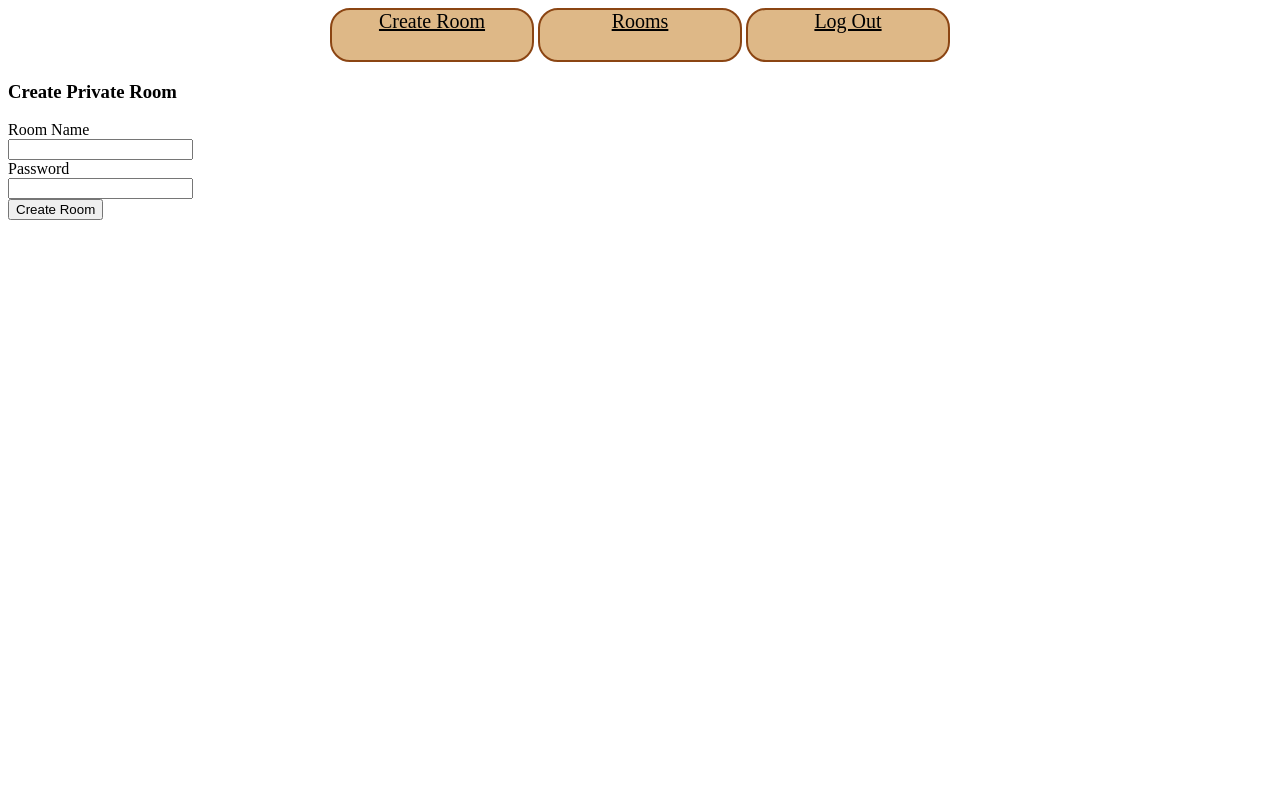
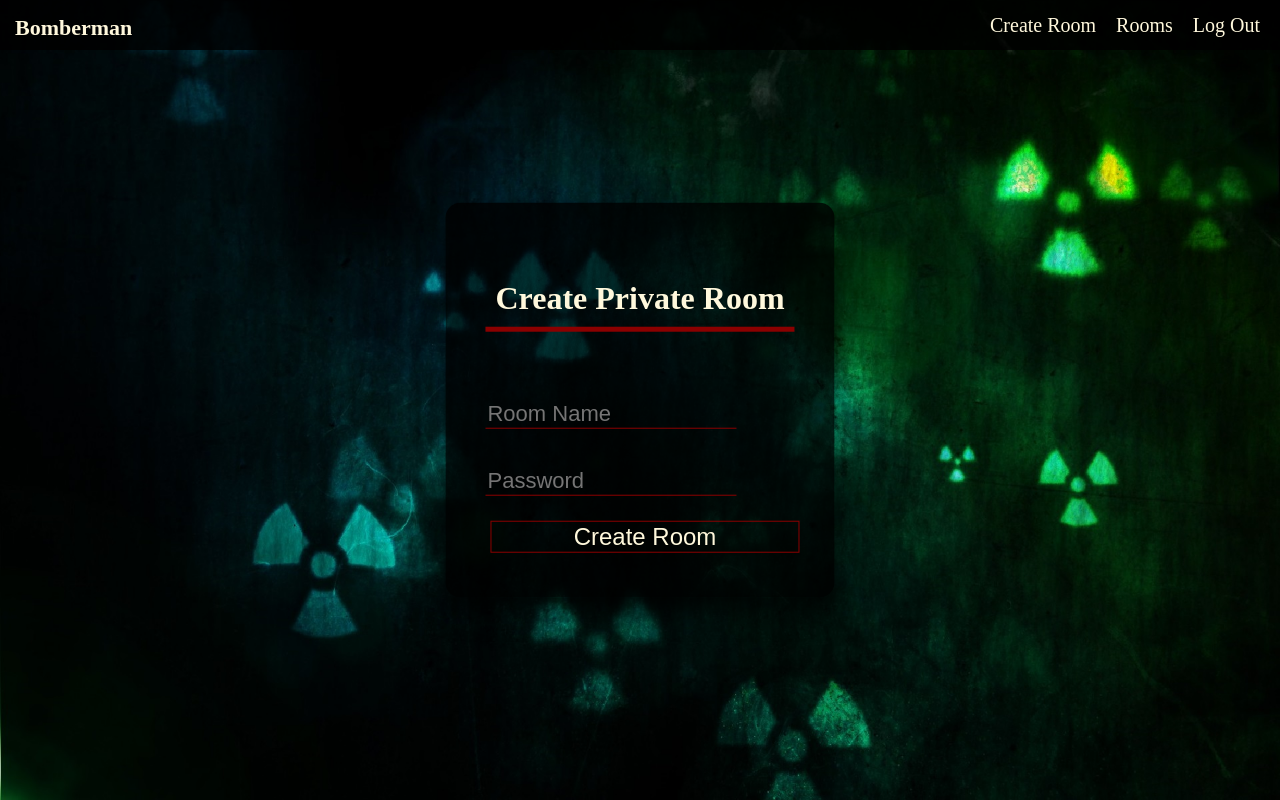
Before and after one commit to MMaGH/not-chess, a Flask app: page /create-room in a window 1280 px wide. Run offline with Flask 2, Linux system fonts and the light colour scheme; the visitor is signed in with stand-in values (Sample User, id 1).

Commit message:
basic design

```diff
--- a/static/style/style.css
+++ b/static/style/style.css
@@ -1,37 +1,151 @@
-.error-message {
-    color: red;
+body {
+    margin: 0px;
+    padding: 0;
+    background: url("/static/background/new_bombs.jpg") no-repeat 0;
+    background-position: bottom;
+    background-size: cover;
+    background-attachment: fixed;
+    width: 100%;
 }
 
-.room-row{
+h1{
+    font-size: 24px;
+    color: cornsilk;
+}
+
+.error-message {
+    color: darkred;
+}
+
+.room-row {
     border: 1px black solid;
 }
 
-.header {
-    margin-left: auto;
-    margin-right: auto;
-    width: auto;
+.box-content {
+    position: absolute;
+    top: 50%;
+    left: 50%;
+    transform: translate(-50%, -50%);
+    color: cornsilk;
+    background: rgba(0, 0, 0, 0.8);
+    padding: 40px;
+    box-sizing: border-box;
+    box-shadow: 0 15px 25px rgba(0, 0, 0, 0.8);
+    border-radius: 15px;
+}
+
+
+header {
+    height: 50px;
+    width: 100%;
+    background: rgba(0, 0, 0, 0.8);
+    z-index: 1;
+    position: sticky;
+    left: 0px;
+    top: 0px;
+}
+
+header h4 {
+    font-size: 22px;
+    color: cornsilk;
+    float: left;
+    margin: 15px;
+}
+
+
+nav {
+    float: right;
+    line-height: 50px;
+    color: cornsilk;
+    display: flex;
+    flex-wrap: wrap;
+}
+
+a {
+    color: cornsilk;
+    text-decoration: none;
+}
+
+a:hover {
+    color: cornsilk;
+    text-decoration: none;
+    font-weight: bold;
+
+}
+
+.header-elem a {
+    font-size: 20px;
+    color: cornsilk;
+    margin-right: 20px;
+    text-decoration: none;
+}
+
+a:link {
+    color: cornsilk;
+}
+
+a:visited {
+    color: cornsilk;
+}
+
+
+.box-content input {
+    outline: none;
+    background: none;
+    color: cornsilk;
+}
+
+.name-box h2 {
+    color: cornsilk;
+    font-size: 32px;
+    border-bottom: 5px solid darkred;
+    margin-bottom: 50px;
+    padding: 10px;
+    transform: translate(-50% -50%);
     text-align: center;
 }
 
-.header-elem {
-    display: inline-block;
-    font-size: 20px;
-    width: 200px;
-    height: 50px;
-    border: saddlebrown 2px solid;
-    border-radius: 20px;
-    text-align: center;
-    background: burlywood;
+.name-input {
+    border-bottom: 1px solid darkred;
+    border-left: none;
+    border-right: none;
+    border-top: none;
+    margin-bottom: 20px;
+    font-size: 22px;
+    width: 80%;
 }
 
-a:link {
-    color: black;
+.name-button {
+    width: 100%;
+    border: 1px solid darkred;
+    outline: none;
+    background: none;
+    cursor: pointer;
+    margin: 5px;
+    color: cornsilk;
+    font-size: 24px;
 }
 
-a:visited {
-    color:black;
+.room-list{
+    font-size: 22px;
+    text-align: center;
 }
 
-a:hover {
-    color: dimgrey;
+.room-list tr{
+    height: 50px;
+    margin: 10px;
 }
+
+.room-list th{
+    font-size: 24px;
+    margin: 10px;
+    padding: 10px;
+    width: auto;
+}
+
+.room-list td{
+    font-size: 20px;
+    margin: 10px;
+    padding: 10px;
+    width: auto;
+}
--- a/templates/create-room.html
+++ b/templates/create-room.html
@@ -1,13 +1,17 @@
 {% extends 'layout.html' %}
 {% block title %}Create Room{% endblock %}
 {% block main %}
-    <form method="post" action="/create-room">
-        <h3>Create Private Room</h3>
-        <p class="error-message">{{ message }}</p>
-        <label for="name">Room Name</label><br>
-        <input id="name" name="name"><br>
-        <label for="password">Password</label><br>
-        <input type="password" id="password" name="password"><br>
-        <button type="submit">Create Room</button>
-    </form>
+    <div class="box-content">
+        <div class="name-box">
+            <form method="post" action="/create-room">
+                <h2>Create Private Room</h2>
+                <p class="error-message">{{ message }}</p>
+                <label for="name"></label><br>
+                <input class="name-input" name="name" placeholder="Room Name"><br>
+                <label for="password"></label><br>
+                <input class="name-input" type="password" id="password" name="password" placeholder="Password"><br>
+                <button class="name-button" type="submit">Create Room</button>
+            </form>
+        </div>
+    </div>
 {% endblock %}
--- a/templates/layout.html
+++ b/templates/layout.html
@@ -6,14 +6,16 @@
     <link rel="stylesheet" href="{{ url_for("static", filename="style/style.css") }}">
     <script src="{{ url_for("static", filename="js/main.js") }}" type="module" defer></script>
 </head>
-<body>
-<div class="header">
-    <div class="header-elem"><a href="/create-room">Create Room</a></div>
-    <div class="header-elem"><a href="/list-rooms">Rooms</a></div>
-    <div class="header-elem"><a href="/logout">Log Out</a></div>
-</div>
-{% block main %}
+    <body>
+        <header>
+            <h4>Bomberman</h4>
+            <nav>
+                <div class="header-elem"><a href="/create-room">Create Room</a></div>
+                <div class="header-elem"><a href="/list-rooms">Rooms</a></div>
+                <div class="header-elem"><a href="/logout">Log Out</a></div>
+            </nav>
+        </header>
 
-{% endblock %}
-</body>
+    {% block main %}{% endblock %}
+    </body>
 </html>
--- a/templates/list-rooms.html
+++ b/templates/list-rooms.html
@@ -1,7 +1,8 @@
 {% extends 'layout.html' %}
 {% block title %}Room list{% endblock %}
 {% block main %}
-    <table class="room-list">
+
+    <table class="room-list box-content">
         <tr>
             <th>Room name</th>
             <th>Player 1</th>
--- a/templates/room.html
+++ b/templates/room.html
@@ -1,9 +1,10 @@
 {% extends 'layout.html' %}
 {% block title %}{{ room.name }}{% endblock %}
 {% block main %}
+    <div class="box-content">
         <div class="room-info" data-id="{{ room.id }}"></div>
         <h1>{{ room.title }}</h1>
-    <table>
+        <table class="room-list">
             <tr>
                 <td>Player 1</td>
                 <td class="player1-name">{{ room['1'] }}</td>
@@ -23,7 +24,8 @@
         </table>
         <form action="/room/{{ room["id"] }}/start">
             <input name="button" id="button" value="button" hidden>
-        <button type="submit" class="start-button"><a href>Play</a></button>
+            <button class="input-button" type="submit" ><a href>Play</a></button>
         </form>
+    </div>
     <script src="{{ url_for("static", filename="js/room.js") }}" type="module" defer></script>
 {% endblock %}
```
Also changed, not shown: static/style/game.css (+11 -0 lines), templates/create-nickname.html (+11 -6 lines), templates/game.html (+3 -5 lines), templates/join_room.html (+11 -7 lines), static/background/new_bombs.jpg (added). Lines whose indentation alone changed are shown as unchanged.
